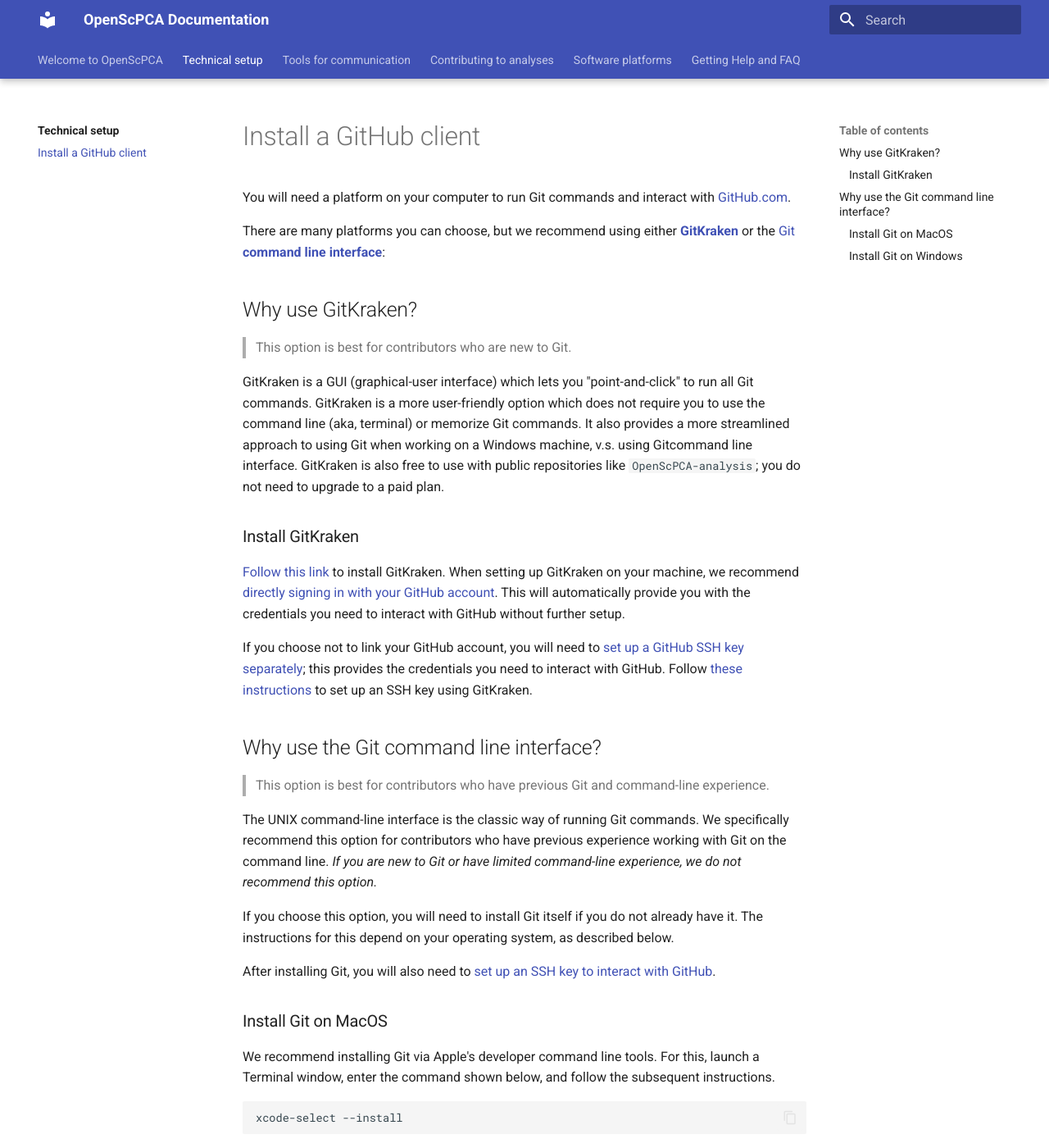
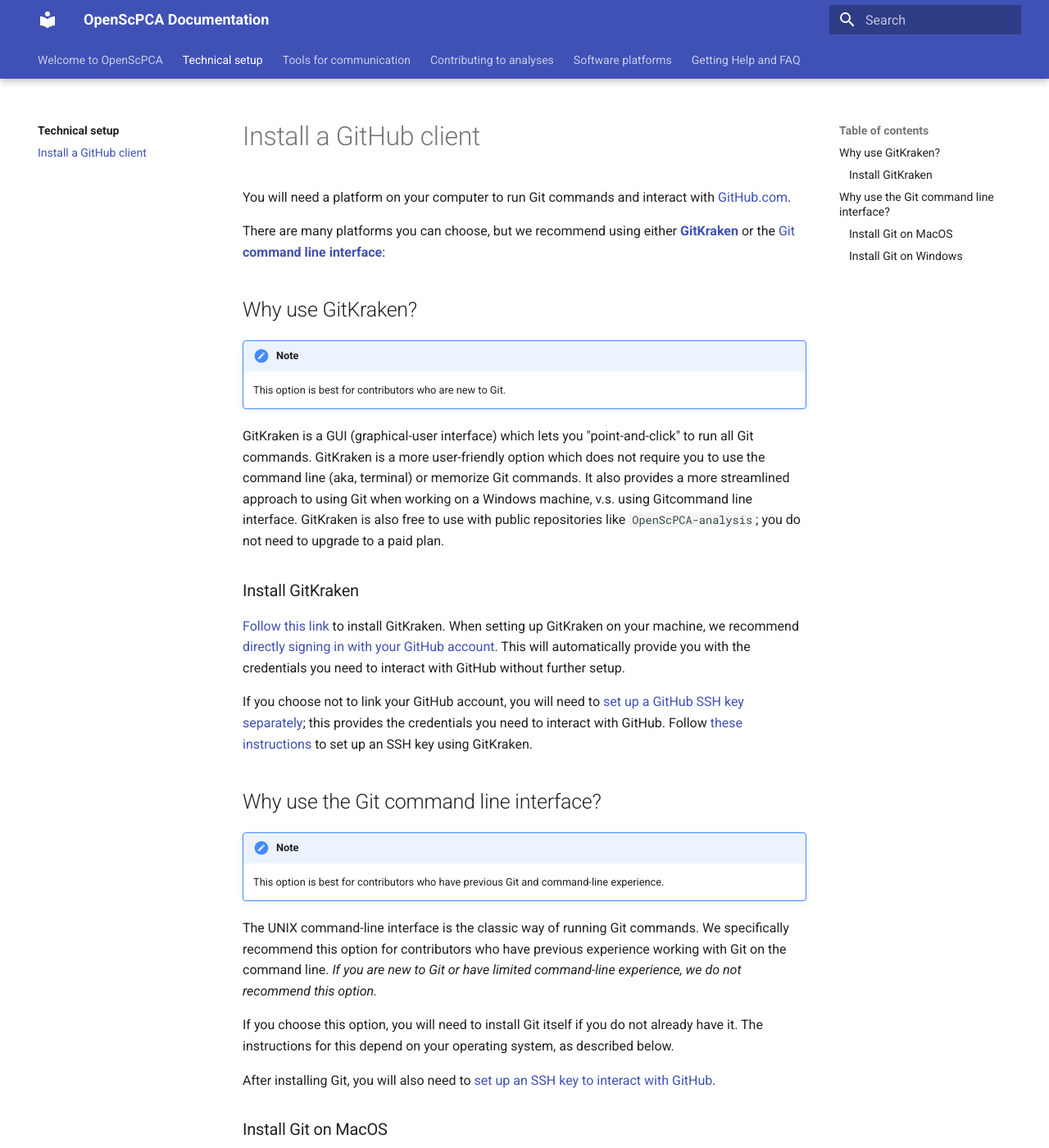
Before and after one commit to AlexsLemonade/OpenScPCA-analysis, an MkDocs documentation site: the page built from docs/technical-setup/install-a-github-client.md, in a window 1280 px wide and 1400 px high. Shown: the whole window at 82% size. Built offline with MkDocs 1.6.1 and Material for MkDocs 9.7.7, drawn with Linux system fonts in a browser that asks for light colours.

Commit message:
admonish the docs

```diff
--- a/docs/technical-setup/install-a-github-client.md
+++ b/docs/technical-setup/install-a-github-client.md
@@ -6,7 +6,8 @@
 
 ## Why use GitKraken?
 
-> This option is best for contributors who are new to Git.
+!!! note
+    This option is best for contributors who are new to Git.
 
 GitKraken is a GUI (graphical-user interface) which lets you "point-and-click" to run all Git commands.
 GitKraken is a more user-friendly option which does not require you to use the command line (aka, terminal) or memorize Git commands.
@@ -24,7 +25,8 @@
 
 ## Why use the Git command line interface?
 
-> This option is best for contributors who have previous Git and command-line experience.
+!!! note
+    This option is best for contributors who have previous Git and command-line experience.
 
 The UNIX command-line interface is the classic way of running Git commands.
 We specifically recommend this option for contributors who have previous experience working with Git on the command line.
--- a/mkdocs.yml
+++ b/mkdocs.yml
@@ -19,6 +19,9 @@
 
 plugins:
   - search  # search bar
+
+markdown_extensions:
+    - admonition  # https://squidfunk.github.io/mkdocs-material/setup/extensions/python-markdown/#admonition
 
 # Here is the basic structure of our navigation setup.
 #nav:
```
